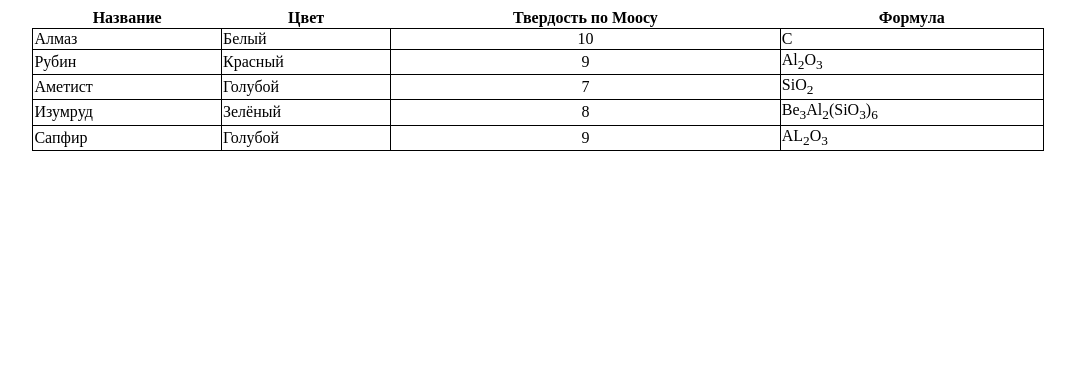
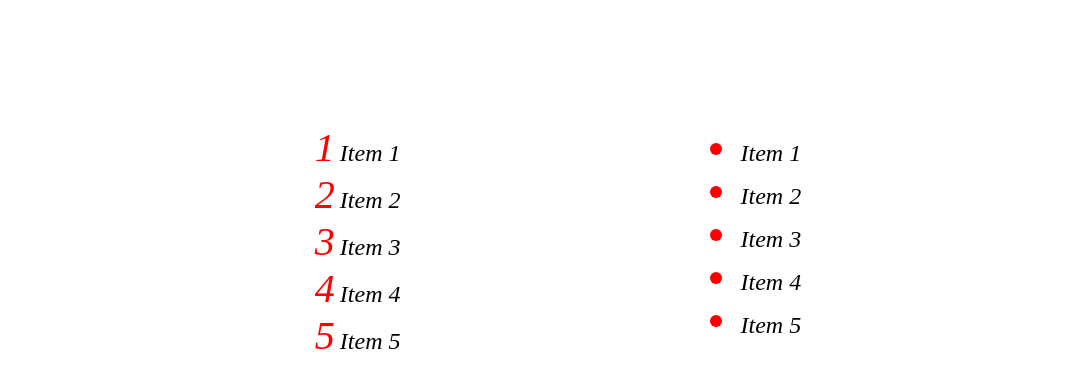
Before and after one commit to Gulkat/TMS-FE24, a plain HTML site: page index.html in a window 1280 px wide. Shown: the whole page, without its empty margins (102-1177 px from the left). Drawn offline with Linux system fonts and the light colour scheme.

Commit message:
homework lists

```diff
--- a/css/style.css
+++ b/css/style.css
@@ -1,11 +1,27 @@
-.box {
-   width: 80%;
-   margin:auto;
-   border-collapse: collapse; /*Схлопывает двойную границу между ячейками*/
+.list {
+   display: flex;
+   justify-content: center;
+   font-size: 24px;
+   font-style: italic;
+   margin-top: 100px;
 }
-td {
-   border: 1px solid #000;
+.number {
+   list-style-type: none;
 }
-td:nth-child(3) {
-   text-align: center;
+.list-box1 {
+   counter-reset: my-counter;
 }
+.number::before{
+   content: counter(my-counter);
+   counter-increment: my-counter;
+   color: red;
+   font-size: 40px;
+   margin-right: 5px;
+}
+.list-box2{
+   margin-left: 300px;
+}
+.marker::marker {
+   color: red;
+   font-size: 40px;
+}
--- a/index.html
+++ b/index.html
@@ -2,32 +2,32 @@
 <html lang="en">
 <head>
    <meta charset="UTF-8">
-   <title>Камни</title>
+   <title>Списки</title>
    <link rel="stylesheet" href="./css/style.css">
 </head>
 <body>
    <heder></heder>
    <main>
-      <table class="box">
-         <tr>
-            <th>Название</th><th>Цвет</th><th>Твердость по Моосу</th><th>Формула</th>
-         </tr>
-         <tr>
-            <td>Алмаз</td><td>Белый</td><td>10</td><td>С</td>
-         </tr>
-         <tr>
-            <td>Рубин</td><td>Красный</td><td>9</td><td>Al<sub>2</sub>O<sub>3</sub></td>
-         </tr>
-         <tr>
-            <td>Аметист</td><td>Голубой</td><td>7</td><td>SiO<sub>2</sub></td>
-         </tr>
-         <tr>
-            <td>Изумруд</td><td>Зелёный</td><td>8</td><td>Be<sub>3</sub>Al<sub>2</sub>(SiO<sub>3</sub>)<sub>6</sub></td>
-         </tr>
-         <tr>
-            <td>Сапфир</td><td>Голубой</td><td>9</td><td>AL<sub>2</sub>O<sub>3</sub></td>
-         </tr>
-      </table>
+      <div class="list">
+      <div class="list-box1">
+         <ol>
+         <li class="number">Item 1</li>
+         <li class="number">Item 2</li>
+         <li class="number">Item 3</li>
+         <li class="number">Item 4</li>
+         <li class="number">Item 5</li>
+      </ol>
+      </div>
+      <div class="list-box2">
+      <ul>
+         <li class="marker">Item 1</li>
+         <li class="marker">Item 2</li>
+         <li class="marker">Item 3</li>
+         <li class="marker">Item 4</li>
+         <li class="marker">Item 5</li>
+      </ul>
+   </div>
+   </div>
    </main>
    <footer></footer>
 </body>
```
